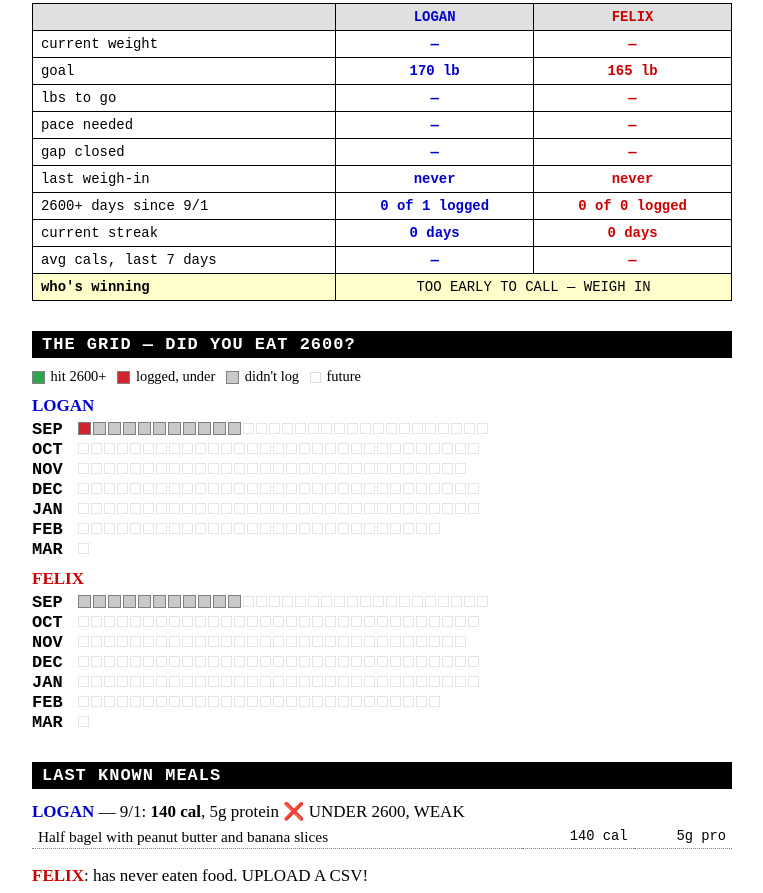
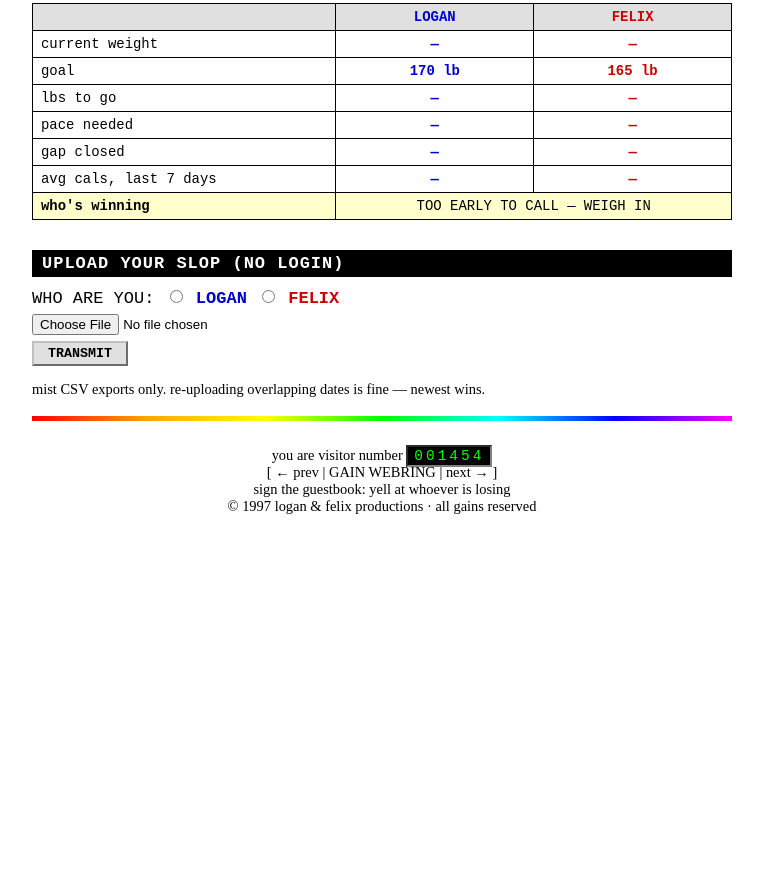
Before and after one commit to lcvaleski/bulkwatch, a plain HTML site: page index.html in a window 1280 px wide. Shown: the part 467-1360 px from the top of the page, without its empty margins (258-1021 px from the left). After the commit the page ends 998 px from the top, so only its background shows below. Drawn offline with Linux system fonts and the light colour scheme.

Commit message:
trim: drop grid, meals, and stale scoreboard rows
Co-Authored-By: Claude Fable 5 <noreply@anthropic.com>
Claude-Session: https://claude.ai/code/session_014EoMfFn8ucEVGcw1S5RR59

```diff
--- a/index.html
+++ b/index.html
@@ -86,18 +86,6 @@
   <h2>SCOREBOARD</h2>
   <div id="scoreboard"><i>loading…</i></div>
 
-  <h2>THE GRID — DID YOU EAT 2600?</h2>
-  <p class="legend">
-    <span class="cell" style="background:#2da44e"></span> hit 2600+ &nbsp;
-    <span class="cell" style="background:#d1242f"></span> logged, under &nbsp;
-    <span class="cell" style="background:#c9c9c9"></span> didn't log &nbsp;
-    <span class="cell" style="background:#fff;border:1px solid #ddd;width:11px;height:11px"></span> future
-  </p>
-  <div id="grid"><i>loading…</i></div>
-
-  <h2>LAST KNOWN MEALS</h2>
-  <div id="lastmeals"><i>loading…</i></div>
-
   <h2>UPLOAD YOUR SLOP (NO LOGIN)</h2>
   <form id="upform" style="font-family:'Courier New',monospace">
     <p style="margin:6px 0">
@@ -169,7 +157,7 @@ Promise.all([
 ]).then(([lj, fj, lw, fw]) => {
   PEOPLE[0].days = lj.days || {}; PEOPLE[1].days = fj.days || {};
   PEOPLE[0].weights = parseWeightsCSV(lw); PEOPLE[1].weights = parseWeightsCSV(fw);
-  drawChart(); drawScoreboard(); drawGrid(); drawMeals();
+  drawChart(); drawScoreboard();
 });
 
 /* ---------- weight charts (side by side) ---------- */
@@ -221,23 +209,12 @@ function stats(p) {
   const cur = w.length ? w[w.length - 1].lbs : null;
   const start = w.length ? w[0].lbs : null;
   const daysLeft = Math.max(1, daysBetween(today, END));
-  const challengeDays = Object.keys(p.days).filter(d => d >= START && d <= today);
-  const hits = challengeDays.filter(d => p.days[d].calories >= CAL_GOAL).length;
-  let streak = 0;
-  for (let d = D(today); ; d.setDate(d.getDate() - 1)) {
-    const k = iso(d);
-    if (p.days[k] && p.days[k].calories >= CAL_GOAL) streak++;
-    else if (k === today) continue; // today doesn't break the streak (day's not over)
-    else break;
-  }
   const week = [...Array(7)].map((_, i) => { const d = D(today); d.setDate(d.getDate() - 1 - i); return p.days[iso(d)]; }).filter(Boolean);
   return {
     cur, start,
     togo: cur !== null ? Math.max(0, p.goal - cur) : null,
     pace: cur !== null ? ((p.goal - cur) / daysLeft * 7) : null,
     pct: cur !== null && start !== null && p.goal !== start ? (cur - start) / (p.goal - start) * 100 : null,
-    lastDate: w.length ? w[w.length - 1].date : null,
-    hits, logged: challengeDays.length, streak,
     avg7: week.length ? Math.round(week.reduce((a, d) => a + d.calories, 0) / week.length) : null,
   };
 }
@@ -259,62 +236,9 @@ function drawScoreboard() {
     ${row("lbs to go", q(a.togo), q(b.togo))}
     ${row("pace needed", q(a.pace, " lb/wk"), q(b.pace, " lb/wk"))}
     ${row("gap closed", a.pct === null ? "—" : Math.round(Math.max(0, a.pct)) + "%", b.pct === null ? "—" : Math.round(Math.max(0, b.pct)) + "%")}
-    ${row("last weigh-in", a.lastDate ? fmt(a.lastDate) : "never", b.lastDate ? fmt(b.lastDate) : "never")}
-    ${row("2600+ days since 9/1", a.hits + " of " + a.logged + " logged", b.hits + " of " + b.logged + " logged")}
-    ${row("current streak", a.streak + " day" + (a.streak === 1 ? "" : "s"), b.streak + " day" + (b.streak === 1 ? "" : "s"))}
     ${row("avg cals, last 7 days", q(a.avg7), q(b.avg7))}
     <tr class="winner"><th>who's winning</th><td colspan="2" style="text-align:center">${winner}</td></tr>
   </table>`;
-}
-
-/* ---------- calorie grid ---------- */
-function drawGrid() {
-  let html = "";
-  for (const p of PEOPLE) {
-    html += `<p style="margin:10px 0 3px"><span class="${p.cls}">${p.name}</span></p>`;
-    let cur = D(START);
-    const end = D(END);
-    let month = -1, line = "";
-    const lines = [];
-    while (cur <= end) {
-      if (cur.getMonth() !== month) {
-        if (line) lines.push(line);
-        month = cur.getMonth();
-        line = `<span class="mo">${cur.toLocaleString("en", { month: "short" }).toUpperCase()}</span>`;
-      }
-      const k = iso(cur);
-      const day = p.days[k];
-      let style = "background:#fff;border:1px solid #e5e5e5;width:11px;height:11px", t = k + ": the future";
-      if (k <= today) {
-        if (day) {
-          style = "background:" + (day.calories >= CAL_GOAL ? "#2da44e" : "#d1242f");
-          t = k + ": " + Math.round(day.calories) + " cal";
-        } else { style = "background:#c9c9c9"; t = k + ": no log"; }
-      }
-      line += `<span class="cell" style="${style}" title="${t}"></span>`;
-      cur.setDate(cur.getDate() + 1);
-    }
-    lines.push(line);
-    html += lines.map(l => `<div style="white-space:nowrap;overflow-x:auto">${l}</div>`).join("");
-  }
-  document.getElementById("grid").innerHTML = html;
-}
-
-/* ---------- last meals ---------- */
-function drawMeals() {
-  let html = "";
-  for (const p of PEOPLE) {
-    const dates = Object.keys(p.days).sort();
-    if (!dates.length) {
-      html += `<p><span class="${p.cls}">${p.name}</span>: has never eaten food. UPLOAD A CSV!</p>`;
-      continue;
-    }
-    const d = dates[dates.length - 1];
-    const day = p.days[d];
-    html += `<p style="margin:12px 0 4px"><span class="${p.cls}">${p.name}</span> — ${fmt(d)}: <b>${Math.round(day.calories)} cal</b>, ${Math.round(day.protein)}g protein ${day.calories >= CAL_GOAL ? "✅" : "❌ UNDER 2600, WEAK"}</p>
-    <table class="meals">${day.meals.map(m => `<tr><td>${m[0]}</td><td>${m[1]} cal</td><td>${m[2]}g pro</td></tr>`).join("")}</table>`;
-  }
-  document.getElementById("lastmeals").innerHTML = html;
 }
 
 /* ---------- csv upload ---------- */
```
